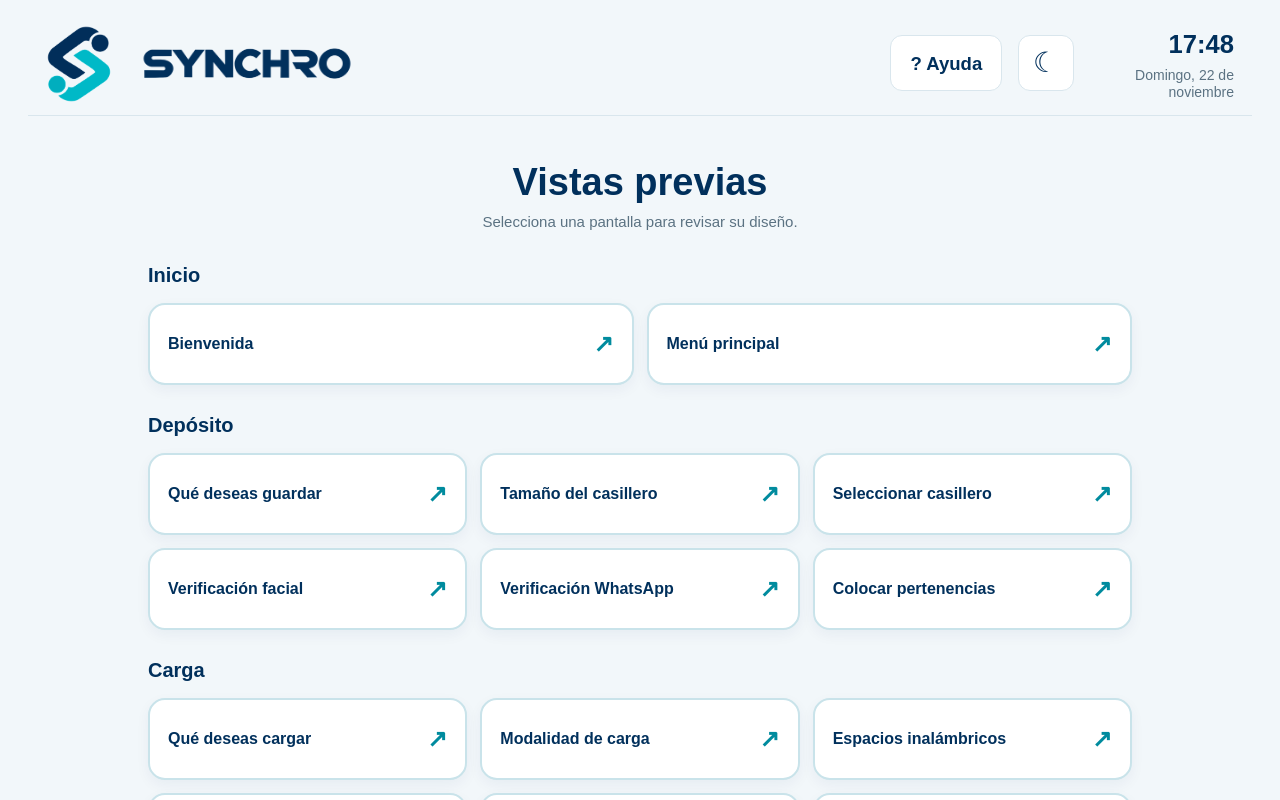
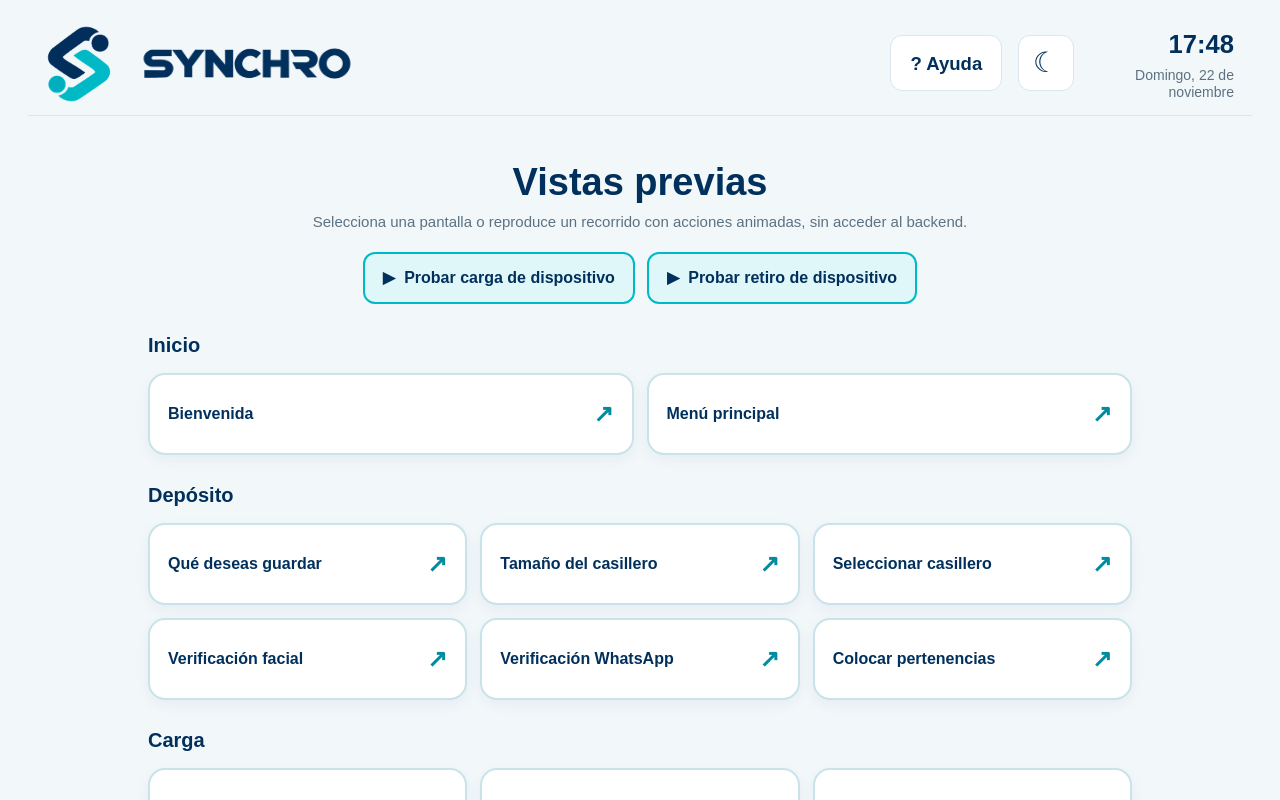
Before and after one commit to Bjosue95/SYNCHRO, a Vue app in the folder frontend/tablet-app/: page /vista-previa in a window 1280 px wide. Built offline with nearby package versions, Linux system fonts and the light colour scheme.

Commit message:
feat(preview): iniciar recorridos animados desde catalogo

```diff
--- a/frontend/tablet-app/src/preview/views/CatalogoView.vue
+++ b/frontend/tablet-app/src/preview/views/CatalogoView.vue
@@ -19,7 +19,15 @@ const secciones = computed(() =>
     <div class="contenido">
       <header>
         <h1>Vistas previas</h1>
-        <p>Selecciona una pantalla para revisar su diseño.</p>
+        <p>Selecciona una pantalla o reproduce un recorrido con acciones animadas, sin acceder al backend.</p>
+        <nav class="recorridos" aria-label="Recorridos interactivos">
+          <RouterLink to="/vista-previa/carga-dispositivo" class="recorrido">
+            <span>▶</span> Probar carga de dispositivo
+          </RouterLink>
+          <RouterLink to="/vista-previa/retiro-carga-rostro" class="recorrido">
+            <span>▶</span> Probar retiro de dispositivo
+          </RouterLink>
+        </nav>
       </header>
 
       <section
@@ -79,6 +87,39 @@ h1 {
 header p {
   color: #5b7282;
   font-size: 15px;
+}
+
+.recorridos {
+  display: flex;
+  justify-content: center;
+  flex-wrap: wrap;
+  gap: 12px;
+  margin: 18px 0 26px;
+}
+
+.recorrido {
+  display: inline-flex;
+  align-items: center;
+  gap: 9px;
+  min-height: 49px;
+  padding: 12px 18px;
+  border-radius: 12px;
+  border: 2px solid #00b9c7;
+  color: #01305c;
+  background: #e0f7fa;
+  font-weight: 750;
+  text-decoration: none;
+}
+
+.recorrido:hover, .recorrido:focus-visible {
+  background: #bdeef3;
+  outline-offset: 3px;
+}
+
+.tema-oscuro .recorrido {
+  color: #ffffff;
+  background: #194b68;
+  border-color: #5ec6e8;
 }
 
 .seccion {
```
